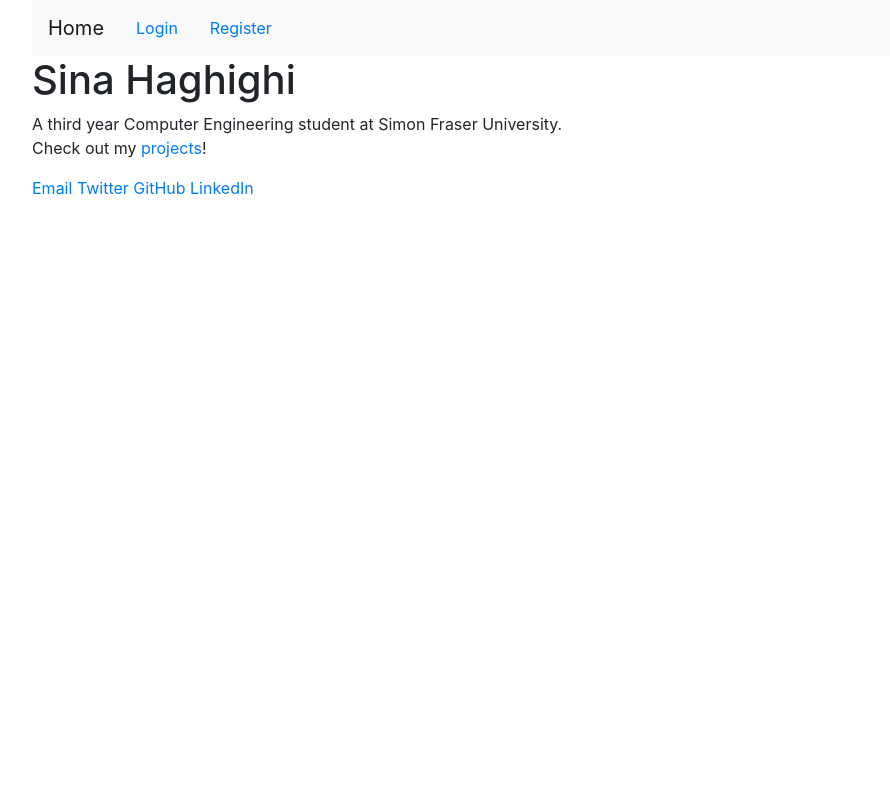
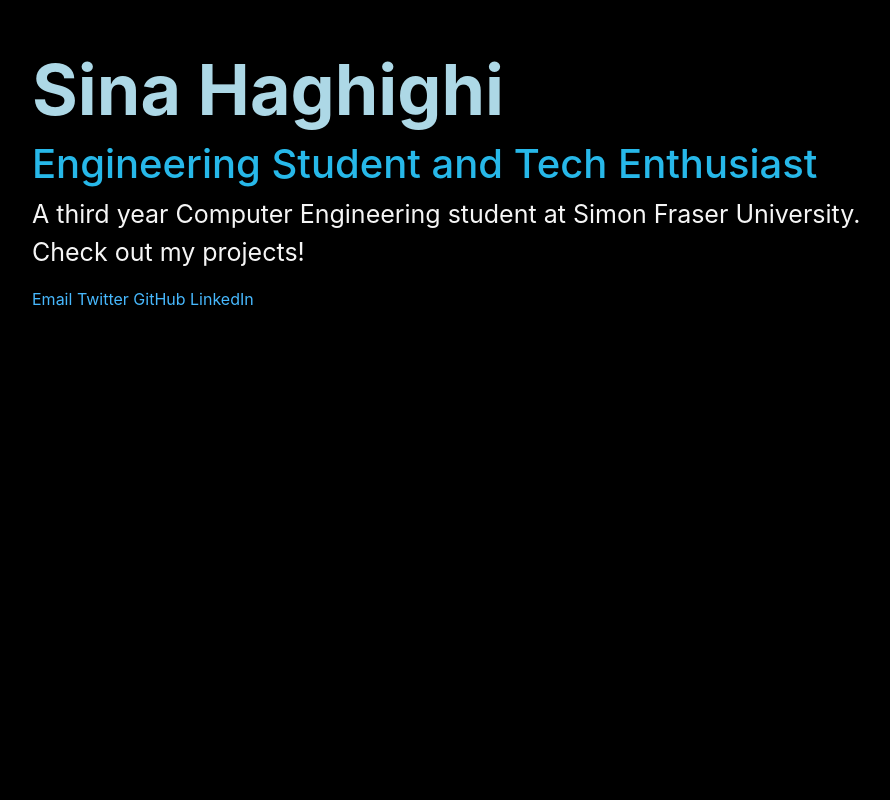
Before and after one commit to Sinahag/Portfolio, a Flask app: page / in a window 1280 px wide. Shown: the whole page, without its empty margins (53-943 px from the left). Run offline with Flask 2, Linux system fonts and the light colour scheme; some libraries are stand-ins or nearby versions.

Commit message:
Updated Styling for main page

```diff
--- a/application/static/css/main.css
+++ b/application/static/css/main.css
@@ -0,0 +1,41 @@
+
+
+a.link {
+  color: #f5f5f5;
+}
+
+a.skip-link {
+  color: rgb(71, 184, 253);
+
+}
+
+a.nav-item, a.navbar-brand{
+  color: rgb(39, 184, 233)
+}
+
+.navbar_brand {
+  color: white;
+}
+p.content {
+  font-size: 25;
+  color: #f5f5f5;
+}
+
+h1 {
+  color: lightblue;
+  font-weight: 700;
+  font-size: 70;
+}
+
+h2 {
+  color: rgb(39, 184, 233);
+  font-size: 40;
+}
+
+* {
+  background-color: #000000;
+}
+
+body {
+  background: #000000;
+}
--- a/application/templates/includes/nav.html
+++ b/application/templates/includes/nav.html
@@ -1,5 +1,5 @@
 <header class="site-header">
-    <nav class="navbar navbar-expand-md navbar-light bg-light">
+    <nav class="navbar navbar-expand-md navbar-black bg-black">
     <a class="navbar-brand" href="{{url_for('main.index')}}">Home</a>
         <button class="navbar-toggler" type="button" data-toggle="collapse">
             <span class="navbar-toggler-icon"></span>
--- a/application/templates/layout.html
+++ b/application/templates/layout.html
@@ -2,13 +2,15 @@
     <title>Sina Haghighi</title>
     <link rel="stylesheet" href="https://maxcdn.bootstrapcdn.com/bootstrap/4.0.0/css/bootstrap.min.css"
         integrity="sha384-Gn5384xqQ1aoWXA+058RXPxPg6fy4IWvTNh0E263XmFcJlSAwiGgFAW/dAiS6JXm" crossorigin="anonymous">
-    <link rel="stylesheet" href="{{ url_for('static', filename = '/css/main.css')}}" />
+    <link rel="stylesheet" href="{{ url_for('static', filename = 'css/main.css')}}" />
 </head>
 
 <body>
 
     <div class="container">
+        {% if not noshow %}
         {% include "includes/nav.html" %}
+        {% endif %}
 
         {% block content %}
 
--- a/application/templates/main/index.html
+++ b/application/templates/main/index.html
@@ -1,18 +1,31 @@
-{% extends "layout.html" %}
+<head>
+    <title>Sina Haghighi</title>
+    <link rel="stylesheet" href="https://maxcdn.bootstrapcdn.com/bootstrap/4.0.0/css/bootstrap.min.css"
+        integrity="sha384-Gn5384xqQ1aoWXA+058RXPxPg6fy4IWvTNh0E263XmFcJlSAwiGgFAW/dAiS6JXm" crossorigin="anonymous">
+    <link rel="stylesheet" href="{{ url_for('static', filename = 'css/main.css')}}" />
+</head>
 
-{% block content %}
+
+<body>
+    <div class="container">
+<br><br>
 <h1>
     Sina Haghighi
 </h1>
 
+<h2>
+    Engineering Student and Tech Enthusiast
+</h2>
+
 <p class="content">
     A third year Computer Engineering student at Simon Fraser University.<br>
-    Check out my <a class="skip_link" href="{{url_for('main.projects')}}">projects</a>!
+    Check out my <a class="link" href="{{url_for('main.projects')}}">projects</a>!
 </p>
 
 
-<a class="skip_link" href="mailto:sina@gmail.com;">Email</a>
-<a class="skip-link" rel="noopener" href="https://twitter.com/sinahaghighii" target="_blank">Twitter</a>
-<a class="skip-link" rel="noopener" href="https://github.com/sinahag" target="_blank">GitHub</a>
-<a class="skip-link" rel="noopener" href="https://linkedin.com/in/sina-" target="_blank">LinkedIn</a>
-{% endblock %}
+<a class="skip-link" href="mailto:sina@gmail.com;">Email </a>
+<a class="skip-link" href="https://twitter.com/sinahaghighii">Twitter </a>
+<a class="skip-link" href="https://github.com/sinahag">GitHub </a>
+<a class="skip-link" href="https://linkedin.com/in/sina-">LinkedIn</a>
+</div>
+</body>
```
